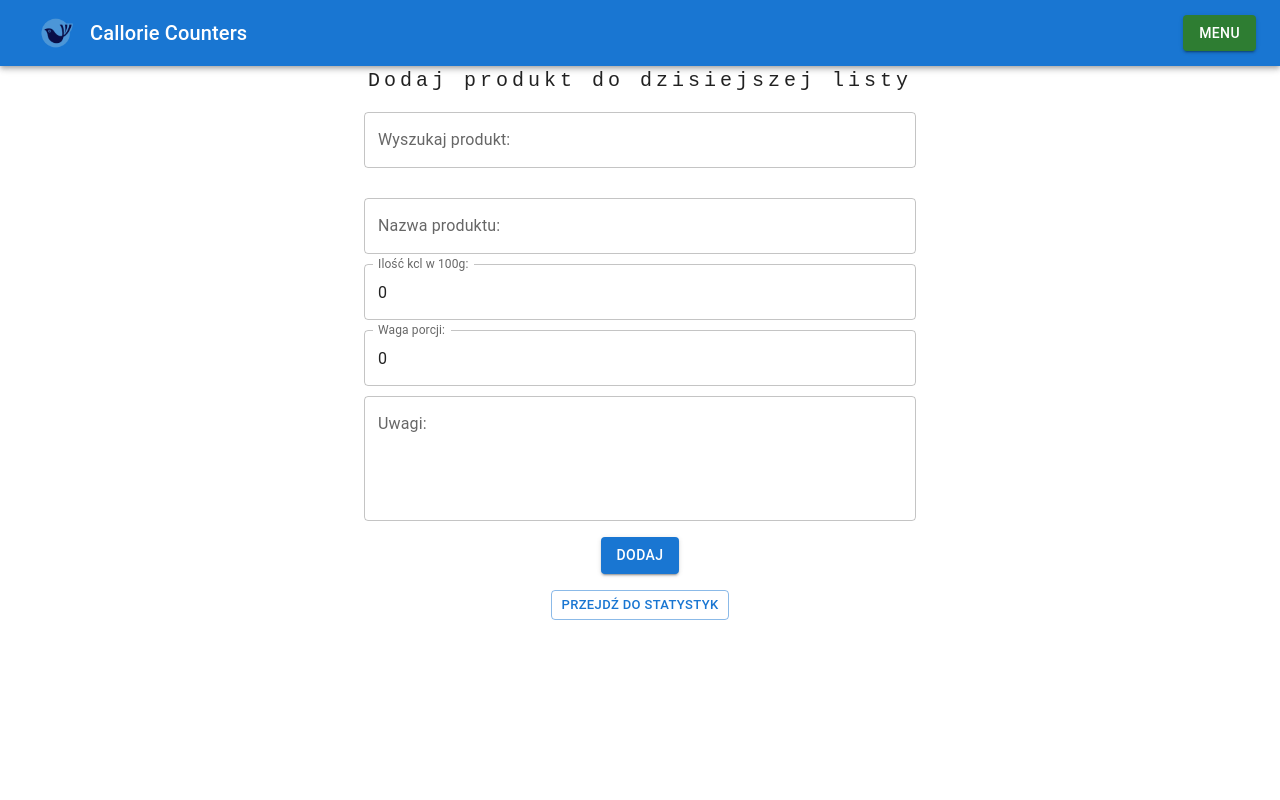
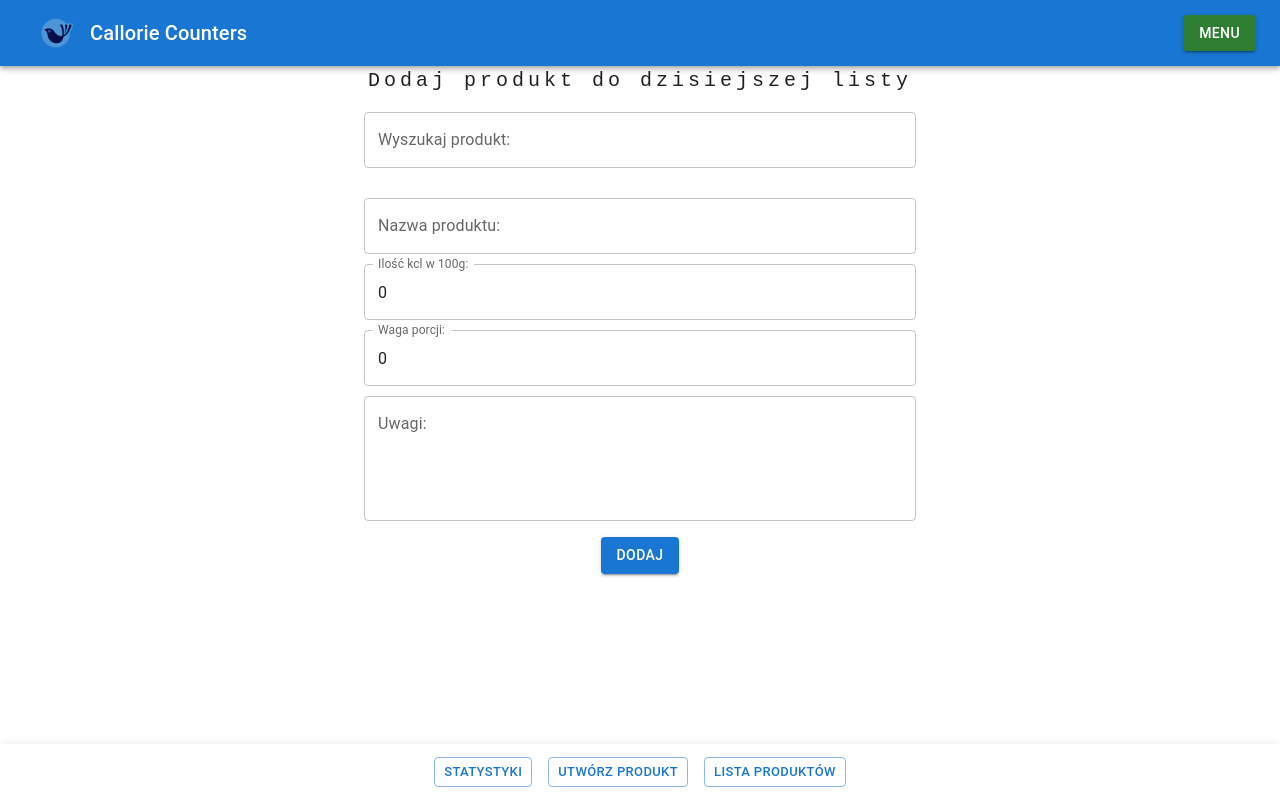
Before and after one commit to DominikPro/Counting-Calories-MERN-App, a React (Create React App) app: page /addCalorie in a window 1280 px wide. Built offline with nearby package versions, Linux system fonts and the light colour scheme.

Commit message:
created bottomNav

```diff
--- /dev/null
+++ b/src/Components/BottomNav/BottomNav.jsx
@@ -0,0 +1,59 @@
+import React, { useEffect, useState } from "react";
+//=============================================
+import { Paper, BottomNavigationAction, BottomNavigation } from "@mui/material/";
+
+import RestoreIcon from "@mui/icons-material/Restore";
+import FavoriteIcon from "@mui/icons-material/Favorite";
+import ArchiveIcon from "@mui/icons-material/Archive";
+import AddCircleIcon from "@mui/icons-material/AddCircle";
+import GoToButton from "../GoToButton/GoToButton";
+
+//=============================================
+
+const BottomNav = ({ pageName }) => {
+	const [page, setPage] = useState([]);
+	const navVariants = [
+		{ name: "statistic", goToButtonName: "Dodaj Kalorie", to: "/addCalorie" },
+		{ name: "statistic", goToButtonName: "Dodaj Produkt", to: "/addProduct" },
+		{ name: "statistic", goToButtonName: "Lista produktów", to: "/productList" },
+		//=============================================
+
+		{ name: "addCalorie", goToButtonName: "Statystyki", to: "/statistic" },
+		{ name: "addCalorie", goToButtonName: "Utwórz produkt", to: "/addProduct" },
+		{ name: "addCalorie", goToButtonName: "Lista produktów", to: "/productList" },
+		//=============================================
+		{ name: "addProduct", goToButtonName: "Statystyki", to: "/statistic" },
+		{ name: "addProduct", goToButtonName: "Dodaj Kalorie", to: "/addCalorie" },
+		{ name: "addProduct", goToButtonName: "Lista produktów", to: "/productList" },
+		//=============================================
+		{ name: "productList", goToButtonName: "Statystyki", to: "/statistic" },
+		{ name: "productList", goToButtonName: "Dodaj Kalorie", to: "/addCalorie" },
+		{ name: "productList", goToButtonName: "Dodaj produkt", to: "/addProduct" },
+	];
+
+	useEffect(() => {
+		setPage(navVariants.filter((item) => item.name === pageName));
+	}, [pageName]);
+
+	return (
+		<Paper sx={{ position: "fixed", bottom: 0, left: 0, right: 0 }} elevation={3}>
+			<BottomNavigation>
+				{page.map((item) => {
+					console.log(page);
+					console.log(item.menu);
+					return (
+						<>
+							<GoToButton
+								label="Add new product"
+								goToButtonName={item.goToButtonName}
+								to={item.to}
+							/>
+						</>
+					);
+				})}
+			</BottomNavigation>
+		</Paper>
+	);
+};
+
+export default BottomNav;
--- a/src/Components/EditDialogWindow/EditDialogWindow.jsx
+++ b/src/Components/EditDialogWindow/EditDialogWindow.jsx
@@ -8,6 +8,7 @@ import { modifyCalories } from "../../Redux/actions/caloriesActions";
 
 import { modifyProduct } from "../../Redux/actions/productActions";
 //=============================================
+import { DialogTitle } from "@mui/material";
 import Button from "@mui/material/Button";
 import Dialog from "@mui/material/Dialog";
 import List from "@mui/material/List";
@@ -18,7 +19,7 @@ import Avatar from "@mui/material/Avatar";
 import ListItem from "@mui/material/ListItem";
 import ListItemAvatar from "@mui/material/ListItemAvatar";
 import ListItemText from "@mui/material/ListItemText";
-import DialogTitle from "@mui/material/DialogTitle";
+
 import PersonIcon from "@mui/icons-material/Person";
 import AddIcon from "@mui/icons-material/Add";
 import Typography from "@mui/material/Typography";
@@ -71,11 +72,8 @@ function SimpleDialog({ onClose, selectedValue, open, listType, editedProduct })
 
 	return (
 		<Dialog onClose={handleClose} open={open}>
-			{/* <DialogTitle>Edycja roduktu:</DialogTitle> */}
-
-			{/* Poprawić miejsce pobierania doanych odnosnie typu listy */}
 			<TitleEditWindow listType={listType} />
-			<List sx={{ m: 2 }}>
+			<List sx={{ ml: 1, mr: 2, mt: 0, mb: 2 }}>
 				<Stack
 					direction="column"
 					justifyContent="flex-start"
@@ -99,7 +97,7 @@ function SimpleDialog({ onClose, selectedValue, open, listType, editedProduct })
 								required
 							/>
 						) : (
-							<h3>{`Edytowany produkt: ${changedProduct.name}`}</h3>
+							<DialogTitle>{`Edytowany produkt: ${changedProduct.name}`}</DialogTitle>
 						)}
 
 						<TextField
@@ -141,7 +139,7 @@ function SimpleDialog({ onClose, selectedValue, open, listType, editedProduct })
 
 					<Button
 						size="small"
-						variant="outlined"
+						variant="contained"
 						onClick={() => {
 							console.log(editedProduct);
 							if (changedProduct.listType === "Statistic") {
--- a/src/Components/EditDialogWindow/TitleEditWindow/TitleEditWindow.jsx
+++ b/src/Components/EditDialogWindow/TitleEditWindow/TitleEditWindow.jsx
@@ -1,15 +1,31 @@
 import React, { useEffect, setState } from "react";
 import PropTypes from "prop-types";
 //=============================================
-import { DialogTitle } from "@mui/material";
+import { Typography } from "@mui/material";
 //=============================================
 
 const TitleEditWindow = ({ listType }) => {
 	const checkListType = () => {
 		if (listType === "Products") {
-			return <DialogTitle>Edycja produktu w katalogu:</DialogTitle>;
+			return (
+				<Typography
+					align="center"
+					variant="h5"
+					style={{ marginTop: 10, marginBottom: 10 }}
+				>
+					Edycja produktu w katalogu:
+				</Typography>
+			);
 		} else if (listType === "Statistic") {
-			return <DialogTitle>Modyfikacja porcji:</DialogTitle>;
+			return (
+				<Typography
+					align="center"
+					variant="h5"
+					style={{ marginTop: 10, marginBottom: 10 }}
+				>
+					Modyfikacja porcji:
+				</Typography>
+			);
 		}
 	};
 
--- a/src/Components/Item/Item.jsx
+++ b/src/Components/Item/Item.jsx
@@ -12,15 +12,13 @@ import { Typography, Button, Grid } from "@mui/material/";
 
 const Item = (props) => {
 	const { listType, productId, name, portion, amountOfKclIn100g, remarks, date } = props;
-	// console.log(listType);
-	// console.log(productId);
+
 	const dispatch = useDispatch();
 	const checkListTypeAndDisptach = () => {
 		console.log(listType);
 		if (listType === "Statistic") {
 			return dispatch(removeCaloris(productId));
 		} else if (listType === "Products") {
-			console.log("wchodzi");
 			return dispatch(removeProduct(productId));
 		}
 	};
--- a/src/Pages/AddCalorie.jsx
+++ b/src/Pages/AddCalorie.jsx
@@ -11,6 +11,7 @@ import { Container, Box, Stack, TextField, Button } from "@mui/material/";
 import Header from "../Components/Header/Header";
 import SerchedItem from "../Components/SerchedItem/SerchedItem";
 import GoToButton from "../Components/GoToButton/GoToButton";
+import BottomNav from "../Components/BottomNav/BottomNav";
 
 //=============================================
 
@@ -185,7 +186,7 @@ const AddCalorie = () => {
 					>
 						Dodaj
 					</Button>
-					<GoToButton goToButtonName="Przejdź do statystyk" to="/Statistic" />
+					<BottomNav pageName="addCalorie" />
 				</Stack>
 			</Container>
 		</>
--- a/src/Pages/AddProduct.jsx
+++ b/src/Pages/AddProduct.jsx
@@ -5,12 +5,11 @@ import { v4 as uuidv4 } from "uuid";
 import { useDispatch } from "react-redux";
 import { addProduct } from "../Redux/actions/productActions";
 //=============================================
-import Container from "@mui/material/Container";
-import Stack from "@mui/material/Stack";
-import TextField from "@mui/material/TextField";
-import Button from "@mui/material/Button";
+import { Button, TextField, Stack, Container } from "@mui/material/";
+//=============================================
 import Header from "../Components/Header/Header";
 import GoToButton from "../Components/GoToButton/GoToButton";
+import BottomNav from "../Components/BottomNav/BottomNav";
 //=============================================
 
 const AddProduct = () => {
@@ -104,10 +103,7 @@ const AddProduct = () => {
 					>
 						Dodaj
 					</Button>
-					<GoToButton
-						goToButtonName="Dodaj do listy kalorii"
-						to="/addCalorie"
-					/>
+					<BottomNav pageName="addProduct" />
 				</Stack>
 			</Container>
 		</>
--- a/src/Pages/ProductList.jsx
+++ b/src/Pages/ProductList.jsx
@@ -5,6 +5,7 @@ import Header from "../Components/Header/Header";
 import Table from "../Components/Table/Table";
 //=============================================
 import { useSelector } from "react-redux";
+import BottomNav from "../Components/BottomNav/BottomNav";
 //=============================================
 const ProductList = () => {
 	const data = useSelector((state) => state.products);
@@ -23,6 +24,7 @@ const ProductList = () => {
 					col6Title="Data"
 					col7Title="Edytcja"
 				/>
+				<BottomNav pageName={"productList"} />
 			</Container>
 		</>
 	);
--- a/src/Pages/Statistic.jsx
+++ b/src/Pages/Statistic.jsx
@@ -1,6 +1,6 @@
 import React, { useState } from "react";
 //=============================================
-import { Container } from "@mui/material/";
+import { Container, Grid } from "@mui/material/";
 //=============================================
 // import { useSelector } from "react-redux";
 // import { useDispatch } from "react-redux";
@@ -10,6 +10,8 @@ import Header from "../Components/Header/Header";
 import Table from "../Components/Table/Table";
 import SelectDate from "../Components/SelectDate/SelectDate";
 import CalorieCounter from "../Components/CalorieCounter/CalorieCounter";
+import GoToButton from "../Components/GoToButton/GoToButton";
+import BottomNav from "../Components/BottomNav/BottomNav";
 //=============================================
 
 const Statistic = () => {
@@ -32,6 +34,21 @@ const Statistic = () => {
 					col6Title="Data"
 					col7Title="Edytcja"
 				/>
+				{/* <Grid container justifyContent="center">
+					<Grid item xs={2}>
+						<GoToButton
+							goToButtonName="Dodaj Kalorie"
+							to="/addCalorie"
+						/>
+					</Grid>
+					<Grid item xs={2}>
+						<GoToButton
+							goToButtonName="Dodaj nowy prodkut"
+							to="/addProduct"
+						/>
+					</Grid>
+				</Grid> */}
+				<BottomNav pageName="statistic" />
 			</Container>
 		</>
 	);
```
